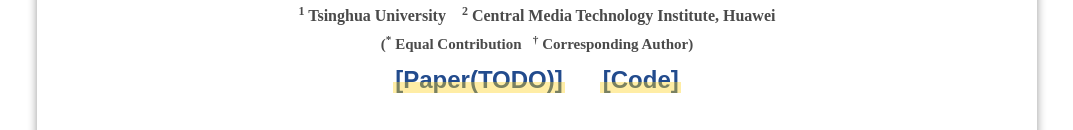
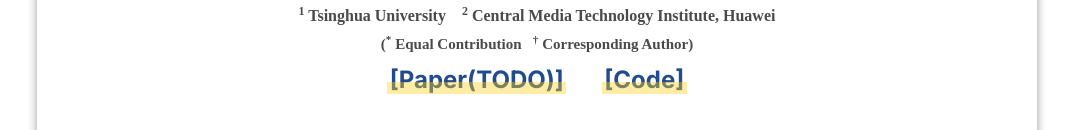
Before and after one commit to THU-AccDiff/xslim-page, a plain HTML site: page index.html in a window 1280 px wide. Shown: the part 282-412 px from the top of the page, without its empty margins (103-1176 px from the left). Drawn offline with nearby package versions, Linux system fonts and the light colour scheme.

Commit message:
set font inter

```diff
--- a/xslim_files/css/style.css
+++ b/xslim_files/css/style.css
@@ -1,11 +1,15 @@
 /* CSS Document */
 @import url(https://fonts.googleapis.com/css?family=Open+Sans);
+@import url('https://fonts.googleapis.com/css2?family=Inter:wght@300;400;500;600;700;800&display=swap');
+body {
+  font-family: 'Inter', -apple-system, BlinkMacSystemFont,
+             'Segoe UI', Roboto, 'Helvetica Neue',
+             Arial, sans-serif;
+  /* font-family: 'Open-Sans', sans-serif;
+  font-weight: 300;
+  background-color: #fff; */
+}
 
-body {
-  font-family: 'Open-Sans', sans-serif;
-  font-weight: 300;
-  background-color: #fff;
-}
 .content {
   width: 1000px;
   padding: 25px 50px;
@@ -13,7 +17,8 @@ body {
   background-color: white;
   box-shadow: 0px 0px 10px #999;
   border-radius: 15px;
-  font-family: "Google Sans", sans-serif;
+  font-family: inherit;
+  /* font-family: "Google Sans", sans-serif; */
 }
 .contentblock {
   width: 950px;
```
